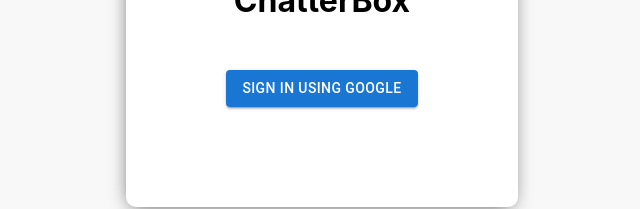
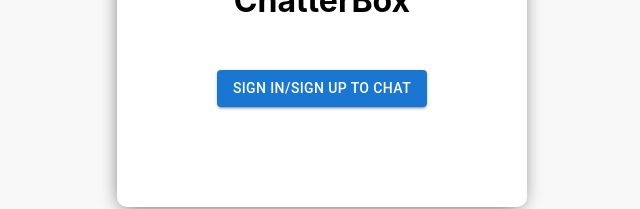
Before and after one commit to cuadchris/chatterbox-frontend, a React (Create React App) app: page / in a window 1280 px wide. Shown: the part 428-637 px from the top of the page, without its empty margins (318-958 px from the left). Built offline with nearby package versions, Linux system fonts and the light colour scheme; no server answers; the HTML template or start-up script is replaced by a standard one.

Commit message:
animations added. using railway now. render broke

```diff
--- a/package.json
+++ b/package.json
@@ -13,6 +13,7 @@
     "@testing-library/user-event": "^13.5.0",
     "axios": "^1.2.1",
     "firebase": "^9.14.0",
+    "framer-motion": "^7.6.19",
     "moment": "^2.29.4",
     "moment-timezone": "^0.5.39",
     "nanoid": "^4.0.0",
--- a/src/App.js
+++ b/src/App.js
@@ -6,6 +6,7 @@ import { Sidebar } from "./components/Sidebar";
 import axios from "./components/axios";
 import { Login } from "./components/Login";
 import { useAuth0 } from "@auth0/auth0-react";
+import { motion } from "framer-motion"
 
 function App() {
   const [messages, setMessages] = useState([]);
@@ -37,7 +38,12 @@ function App() {
   return (
     <div className="App">
       {!user ? (
+        <motion.div
+        initial={{scale: 3, opacity: 0}}
+        animate={{scale: 1, opacity: 1}}
+        transition={{ duration: 1 }}>
         <Login />
+        </motion.div>
       ) : (
         <div className="app_body">
           <Sidebar messages={messages} />
--- a/src/components/Login.js
+++ b/src/components/Login.js
@@ -17,7 +17,7 @@ export const Login = () => {
           <h1>ChatterBox</h1>
         </div>
         <Button onClick={() => loginWithRedirect()} variant="contained">
-          Sign in using Google
+          Sign in/Sign up to Chat
         </Button>
       </div>
     </div>
--- a/src/components/axios.js
+++ b/src/components/axios.js
@@ -1,8 +1,9 @@
 import axios from "axios";
 
 const instance = axios.create({
+  baseURL: "https://chatterbox-backend-production.up.railway.app/"
   // baseURL: "http://localhost:9000",
-  baseURL: "https://chatterbox-backend.onrender.com"
+  // baseURL: "https://chatterbox-backend.onrender.com"
 });
 
 export default instance;
```
Also changed, not shown: 1 other file (tests, documents, lock files or other folders).
